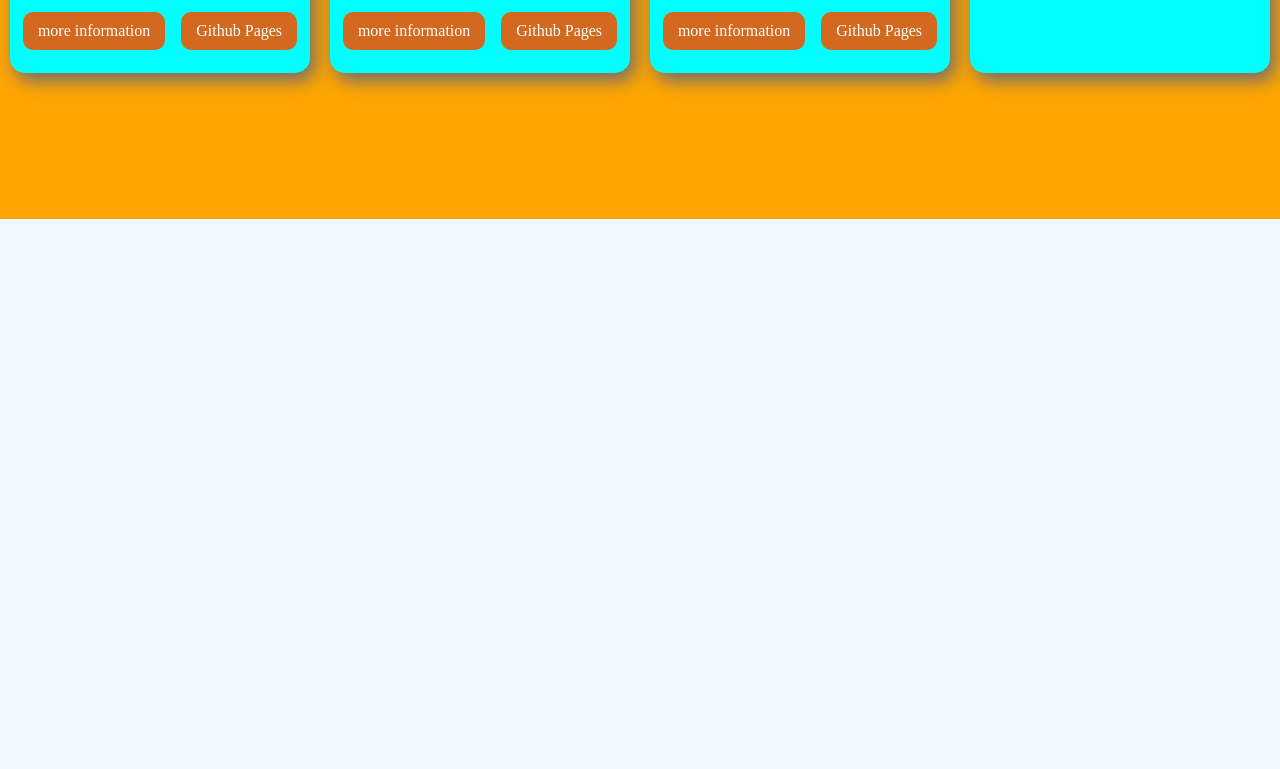
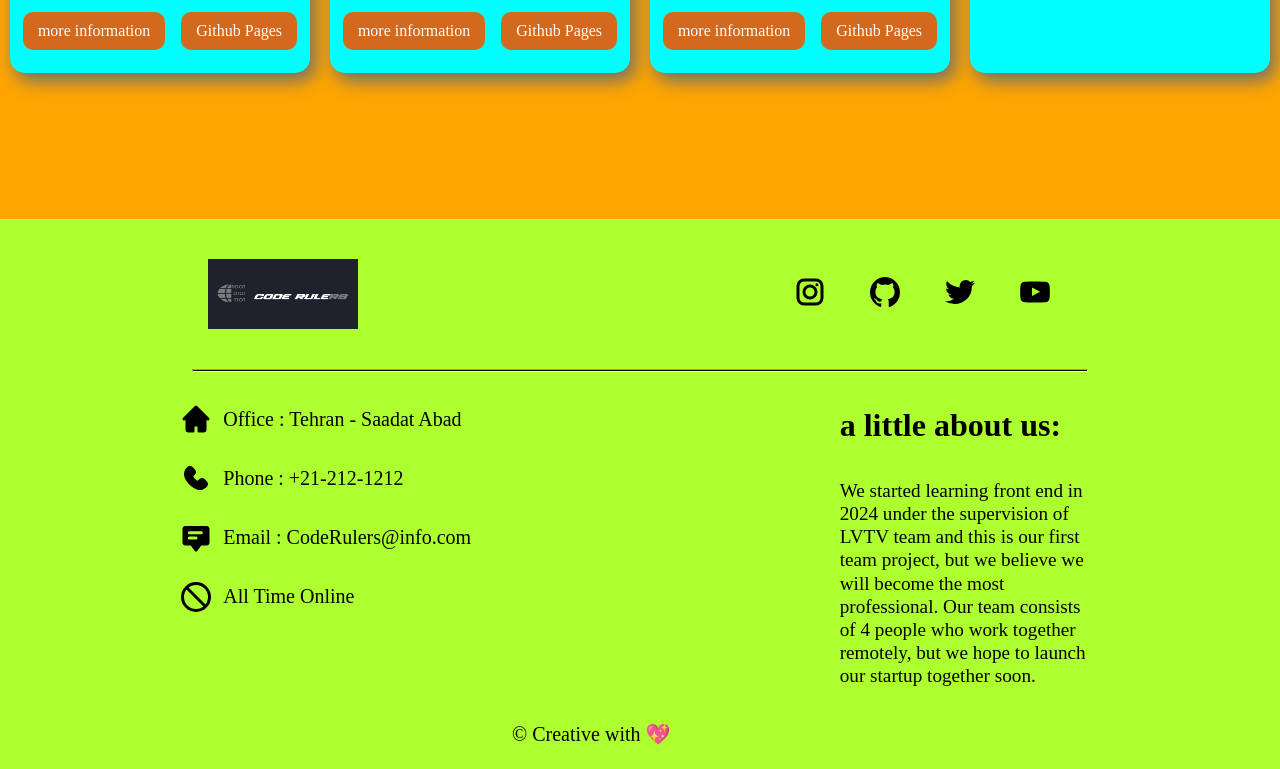
Before and after one commit to MelikaGhlmalibeigi/Code-rulers-web, a plain HTML site: page index.html in a window 1280 px wide. Shown: the part 481-1250 px from the top of the page. Before the commit the page ends 800 px from the top, so only its background shows below. Drawn offline with Linux system fonts and the light colour scheme.

Commit message:
codding footer

```diff
--- a/hossein.css
+++ b/hossein.css
@@ -54,3 +54,76 @@
   background-color: #fff;
   color: chocolate;
 }
+
+/* footer */
+
+.footer {
+  height: 550px;
+  background-color: greenyellow;
+}
+.footer_social {
+  width: 100%;
+  height: 150px;
+  display: flex;
+  justify-content: space-around;
+  align-items: center;
+}
+
+.footer_logo {
+  width: 150px;
+  height: 70px;
+}
+
+.social_logo {
+  width: 300px;
+  display: flex;
+  justify-content: space-around;
+}
+
+.logo_footer {
+  transform: scale(1.5);
+}
+
+.footer > hr {
+  width: 70%;
+  height: 3px;
+  margin: 0 auto;
+  background-color: black;
+  margin-bottom: 2.2rem;
+}
+
+.footer_main {
+  display: flex;
+  justify-content: space-around;
+  margin-bottom: 2.2rem;
+}
+.footer_contact_us_item {
+  display: flex;
+  align-items: center;
+  margin-bottom: 2.2rem;
+}
+.footer_main_left_txt {
+  display: inline;
+  margin-left: 15px;
+  font-size: 20px;
+}
+
+.footer_main_right {
+  width: 20%;
+}
+.footer_main_right_title {
+  margin-bottom: 2.2rem;
+  font-size: 2rem;
+}
+
+.footer_main_right_text {
+  font-size: 1.2rem;
+  line-height: 1.2;
+}
+
+.footer_copy_right {
+  display: inline;
+  font-size: 20px;
+  margin-left: 40%;
+  padding: 20px 0;
+}
--- a/index.html
+++ b/index.html
@@ -79,5 +79,61 @@
         </div>
       </section>
     </main>
+    <footer class="footer">
+      <div class="footer_social">
+        <img src="images/logo.png" alt="logo" class="footer_logo" />
+        <div class="social_logo">
+          <a href="#"
+            ><img src="images/insta.svg" alt="insta logo" class="logo_footer"
+          /></a>
+          <a href="#"
+            ><img src="images/github.svg" alt="github" class="logo_footer"
+          /></a>
+          <a href="#"
+            ><img src="images/twiter.svg" alt="twiter" class="logo_footer"
+          /></a>
+          <a href="#"
+            ><img src="images/youtube.svg" alt="youtube" class="logo_footer"
+          /></a>
+        </div>
+      </div>
+      <hr />
+      <div class="footer_main">
+        <div class="footer_main_left">
+          <ul>
+            <li class="footer_contact_us_item">
+              <img src="images/home.svg" alt="home logo" class="logo_footer" />
+              <p class="footer_main_left_txt">Office : Tehran - Saadat Abad</p>
+            </li>
+            <li class="footer_contact_us_item">
+              <img
+                src="images/phone.svg"
+                alt="phone logo"
+                class="logo_footer"
+              />
+              <p class="footer_main_left_txt">Phone : +21-212-1212</p>
+            </li>
+            <li class="footer_contact_us_item">
+              <img src="images/mail.svg" alt="mail logo" class="logo_footer" />
+              <p class="footer_main_left_txt">Email : CodeRulers@info.com</p>
+            </li>
+            <li class="footer_contact_us_item">
+              <img src="images/ban.svg" alt="ban logo" class="logo_footer" />
+              <p class="footer_main_left_txt">All Time Online</p>
+            </li>
+          </ul>
+        </div>
+        <div class="footer_main_right">
+          <h2 class="footer_main_right_title">a little about us:</h2>
+          <p class="footer_main_right_text">
+            We started learning front end in 2024 under the supervision of LVTV
+            team and this is our first team project, but we believe we will
+            become the most professional. Our team consists of 4 people who work
+            together remotely, but we hope to launch our startup together soon.
+          </p>
+        </div>
+      </div>
+      <span class="footer_copy_right">&copy; Creative with 💖</span>
+    </footer>
   </body>
 </html>
```
